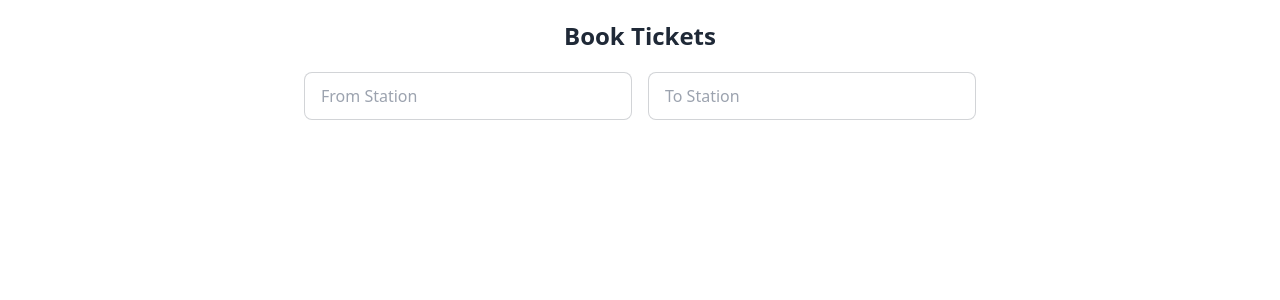
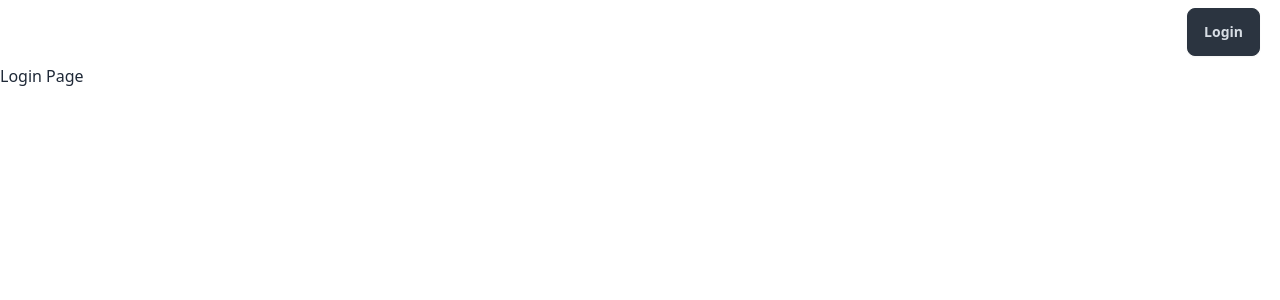
Before and after one commit to noorudd-in/Train-Ticketing-Frontend, a React (Vite) app: page /login in a window 1280 px wide. Shown: the top 300 px of the page. Built offline with nearby package versions, Linux system fonts and the light colour scheme.

Commit message:
Added axios and routers

```diff
--- a/package.json
+++ b/package.json
@@ -12,7 +12,9 @@
   "dependencies": {
     "axios": "^1.7.5",
     "react": "^18.3.1",
-    "react-dom": "^18.3.1"
+    "react-dom": "^18.3.1",
+    "react-hot-toast": "^2.4.1",
+    "react-router-dom": "^6.26.1"
   },
   "devDependencies": {
     "@eslint/js": "^9.9.0",
--- a/src/App.jsx
+++ b/src/App.jsx
@@ -1,13 +1,9 @@
-import './App.css'
-import Home from './components/Home'
+import "./App.css";
+import { RouterProvider } from "react-router-dom";
+import APP_ROUTES from "./routes";
 
 function App() {
-
-  return (
-    <>
-      <Home />
-    </>
-  )
+  return <RouterProvider router={APP_ROUTES} />;
 }
 
-export default App
+export default App;
--- /dev/null
+++ b/src/api/auth.js
@@ -0,0 +1,17 @@
+import axios from "axios";
+import { AUTH_URL } from "../config";
+
+export const getProfile = async (token, userId) => {
+  try {
+    const profile = await axios.get(`${AUTH_URL}/profile/${userId}`, {
+      headers: {
+        authtoken: token,
+      },
+    });
+    return profile.data;
+  } catch (error) {
+    localStorage.removeItem("AccessToken");
+    localStorage.removeItem("UserId");
+    return error.response.data;
+  }
+};
--- /dev/null
+++ b/src/components/ErrorPage.jsx
@@ -0,0 +1,7 @@
+import React from "react";
+
+const ErrorPage = () => {
+  return <div>Something Went Wrong</div>;
+};
+
+export default ErrorPage;
--- /dev/null
+++ b/src/components/Login.jsx
@@ -0,0 +1,7 @@
+import React from "react";
+
+const Login = () => {
+  return <div>Login Page</div>;
+};
+
+export default Login;
--- /dev/null
+++ b/src/components/NavBar.jsx
@@ -0,0 +1,32 @@
+import React, { useEffect, useState } from "react";
+import { getProfile } from "../api/auth";
+import { Link } from "react-router-dom";
+
+const NavBar = () => {
+  const [isLoggedIn, setIsLoggedIn] = useState(false);
+
+  useEffect(() => {
+    const token = localStorage.getItem("AccessToken");
+    const userId = localStorage.getItem("UserId");
+    if (token && userId) {
+      getProfile(token, userId).then((res) => {
+        if (res.success) {
+          setIsLoggedIn(true);
+        }
+      });
+    }
+  }, []);
+  return (
+    <div className="flex justify-end my-2 mr-5">
+      {isLoggedIn ? (
+        <button className="btn btn-neutral">Profile</button>
+      ) : (
+        <button className="btn btn-neutral">
+          <Link to="/login">Login</Link>
+        </button>
+      )}
+    </div>
+  );
+};
+
+export default NavBar;
--- /dev/null
+++ b/src/routes/index.jsx
@@ -0,0 +1,30 @@
+import { createBrowserRouter } from "react-router-dom";
+import ErrorPage from "../components/ErrorPage";
+import NavBar from "../components/NavBar";
+import Home from "../components/Home";
+import Login from "../components/Login";
+
+const APP_ROUTES = createBrowserRouter([
+  {
+    path: "/",
+    element: (
+      <>
+        <NavBar />
+        <Home />
+      </>
+    ),
+    errorElement: <ErrorPage />,
+  },
+  {
+    path: "/login",
+    element: (
+      <>
+        <NavBar />
+        <Login />
+      </>
+    ),
+    errorElement: <ErrorPage />,
+  },
+]);
+
+export default APP_ROUTES;
```
Also changed, not shown: 1 other file (tests, documents, lock files or other folders).
